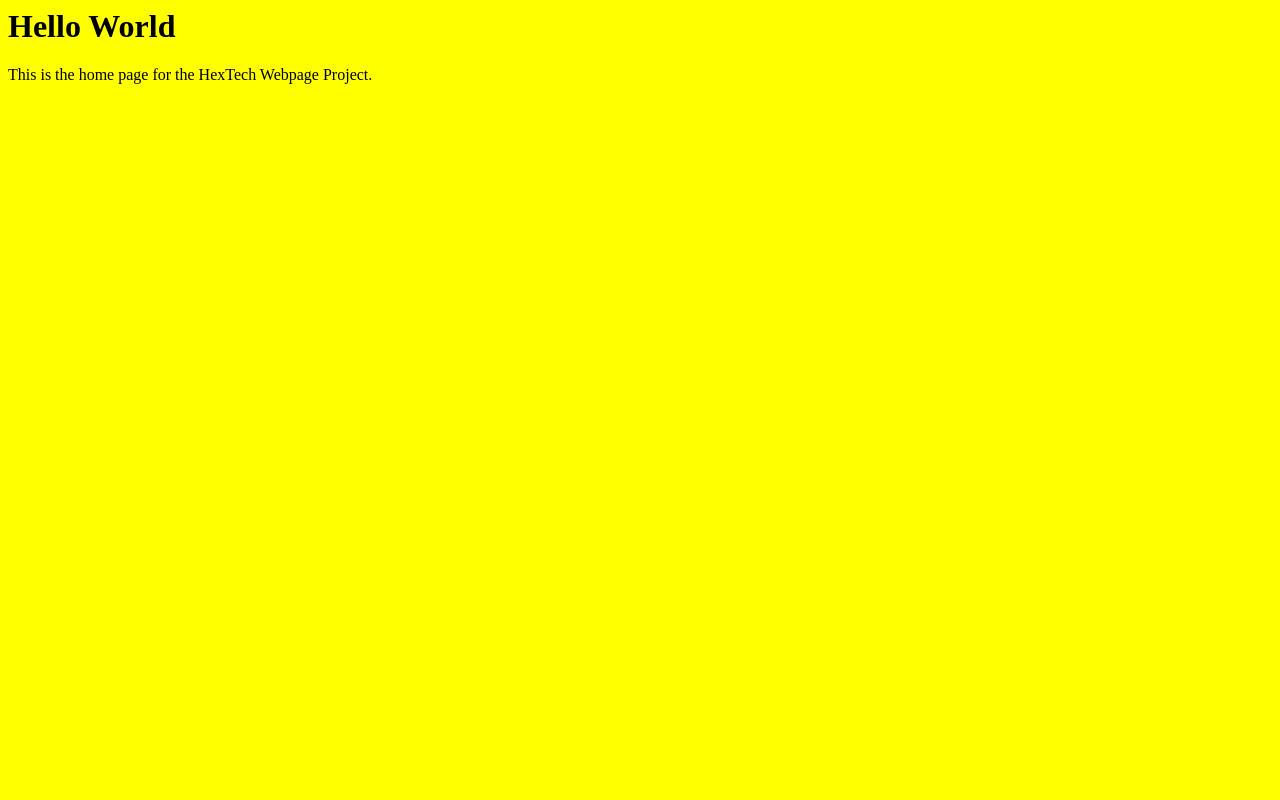
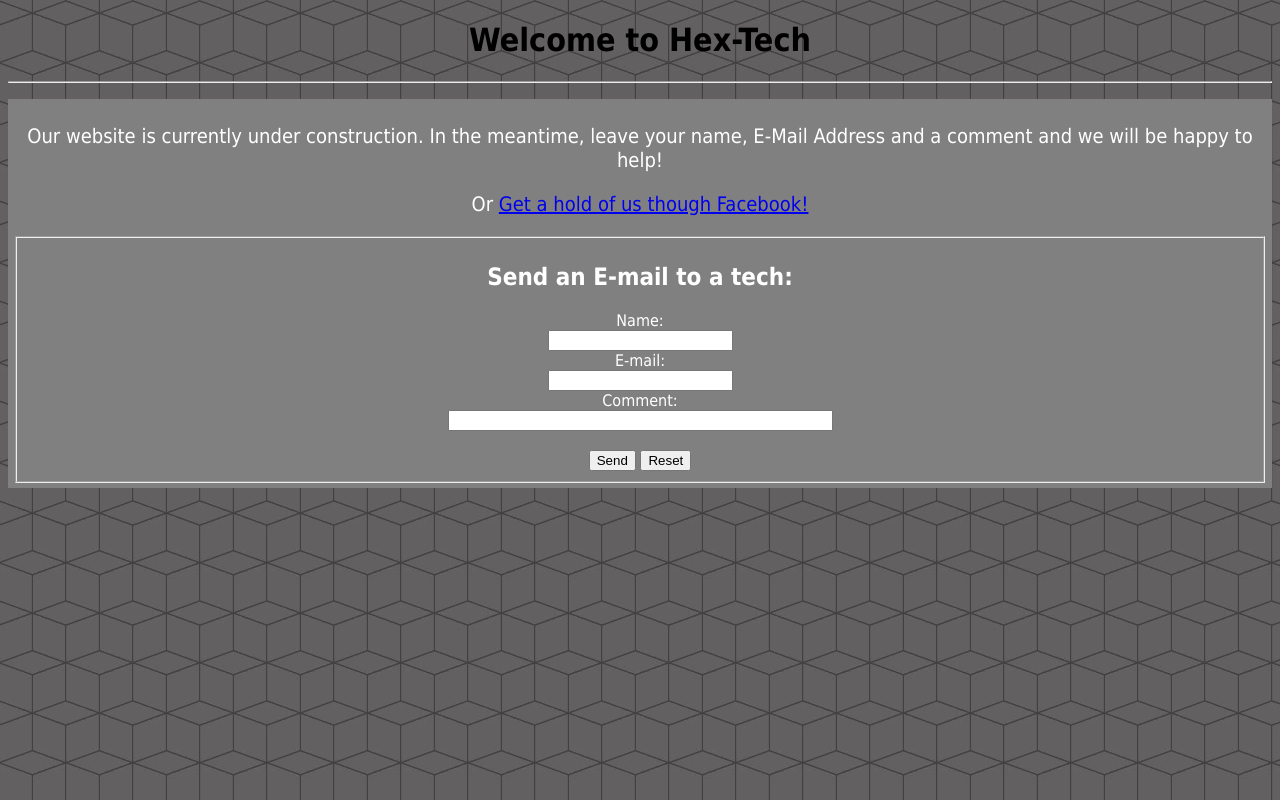
Before and after one commit to HexTechIT/HexTechIT.github.io, a plain HTML site: page index.html in a window 1280 px wide. Drawn offline with Linux system fonts and the light colour scheme.

Commit message:
website version 1.0
lol

```diff
--- a/index.html
+++ b/index.html
@@ -1,15 +1,57 @@
+<!DOCTYPE html>
 <html>
-  <head>
-    <title>Hello World</title>
-    <link rel="icon" href="https://HexTechIT.github.io/favicon.ico" type="image/x-icon">
-    <link rel="shortcut icon" href="https://HexTechIT.github.io/favicon.ico" type="image/x-icon">
-  </head>
+	<head>
+		<title> Hexadecimal Technologies </title>
+		<link rel="shortcut icon" href="favicon.ico" type="image/x-icon">
+	</head>
+	<body>
+		<h1> Welcome to Hex-Tech </h1>
+		<p> <hr> </p>
+		<div id="form">
+		<p style="font-size:20px;"> Our website is currently under construction. In the meantime, leave your name, E-Mail Address and a comment and we will be happy to help! </p>
+		<p style="font-size:20px;"> Or <a href="https://www.facebook.com/pg/HexTech.IT/about/?ref=page_internal"> Get a hold of us though Facebook! </a> </p>
+		<form action="/action_page.php">
+		<fieldset>
+		<h2>Send an E-mail to a tech:</h2>
 
-<body bgcolor=yellow>
+		<form action="mailto:cmeisner@hextech.org" method="post" enctype="text/plain">
+			Name:<br>
+			<input type="text" name="name"><br>
+			E-mail:<br>
+			<input type="text" name="mail"><br>
+			Comment:<br>
+			<input type="text" name="comment" size="45"><br><br>
+			<input type="submit" value="Send">
+			<input type="reset" value="Reset">
+		</form>
+		</fieldset
+		</div>
+		<style>
+		*{
 
-  <h1>Hello World</h1>
+		}
+		body {
+			background-image: url("background.png");
+			font-family: tahoma;
+			color:black;
 
-  <p>This is the home page for the HexTech Webpage Project. </p>
+			}
+		h1 {
 
-  </body>
+			text-align: center;
+
+			}
+		#form{
+			positon:relative;
+			margin:10px auto;
+			padding: 5px;
+			text-align: center;
+			color: white;
+			border: 2px;
+			height: 700px:
+			width: 200px;
+			background-color: grey;
+		}
+		</style>
+	</body>
 </html>
```
Also changed, not shown: Calculator.ttf (added), background.png (added), favicon.ico, 1 other file.
